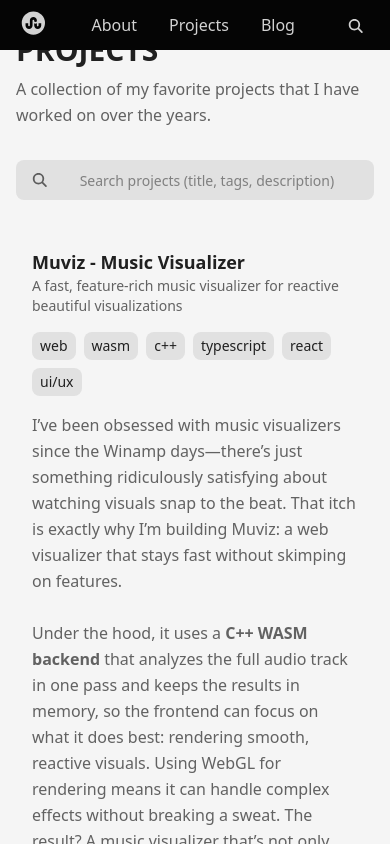
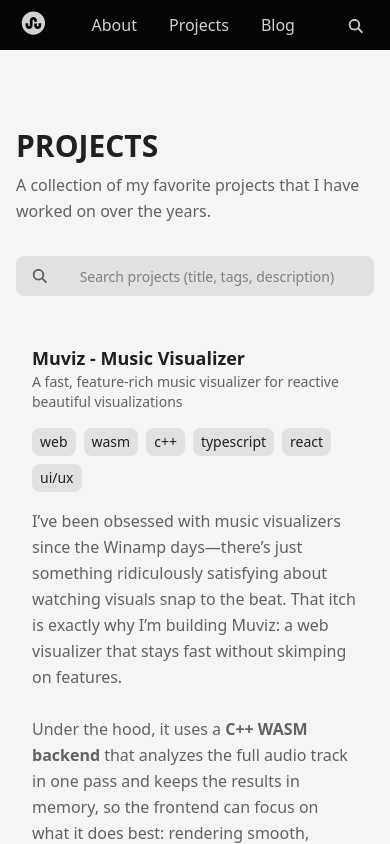
Before and after one commit to manoj-malviya-96/manoj-malviya-96, a Next.js app in the folder portfolio/: page /projects in a window 390 px wide. Shown: the top 844 px of the page. Built offline with nearby package versions, Linux system fonts and the light colour scheme.

Commit message:
fix padding

```diff
--- a/portfolio/app/globals.css
+++ b/portfolio/app/globals.css
@@ -47,7 +47,7 @@
 
 @layer components {
     .screen {
-        @apply px-4 sm:px-12 lg:px-16 xl:px-24 py-8 lg:py-32  w-full min-h-[90vh] bg-back text-front;
+        @apply px-4 sm:px-12 lg:px-16 xl:px-24 py-32  w-full min-h-[90vh] bg-back text-front;
     }
 
     /* Animated gradient text utilities using CSS variables */
```
